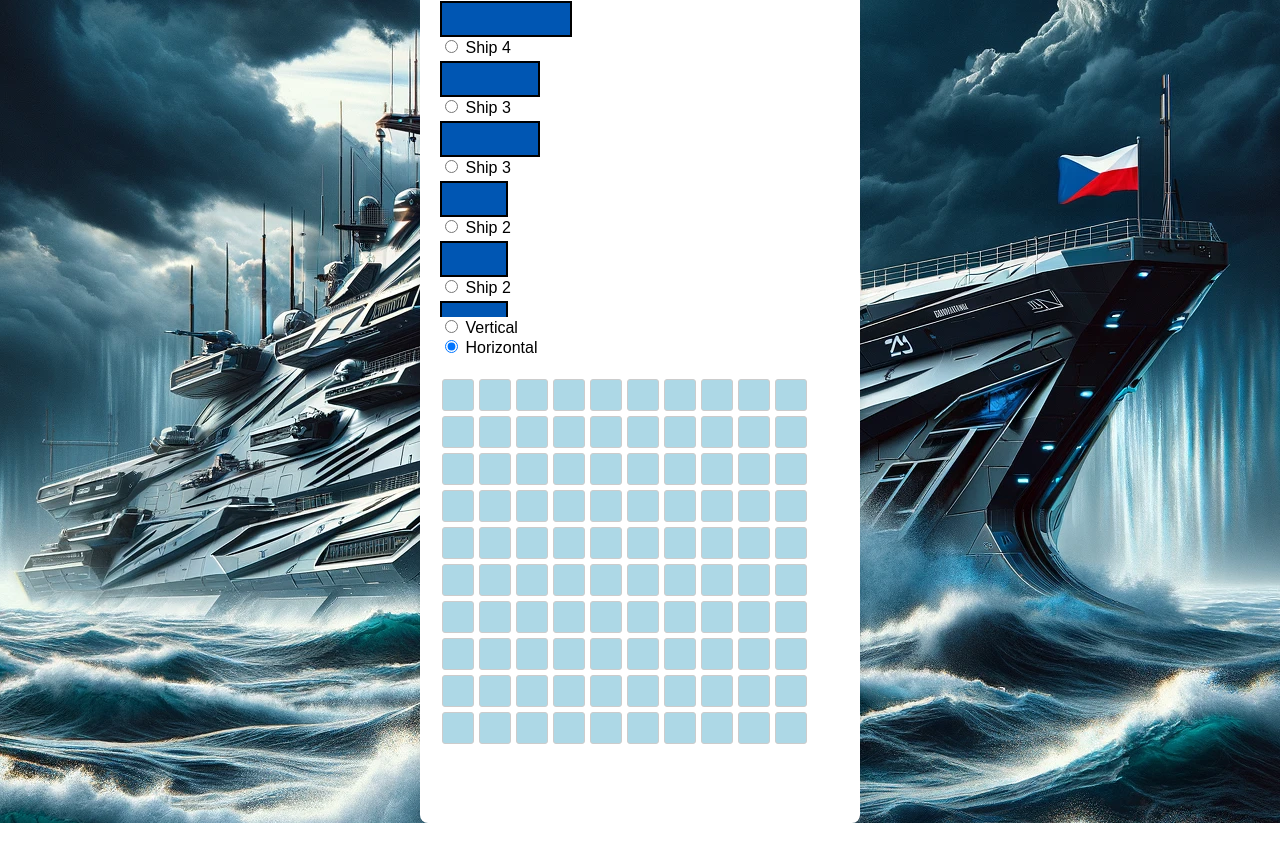
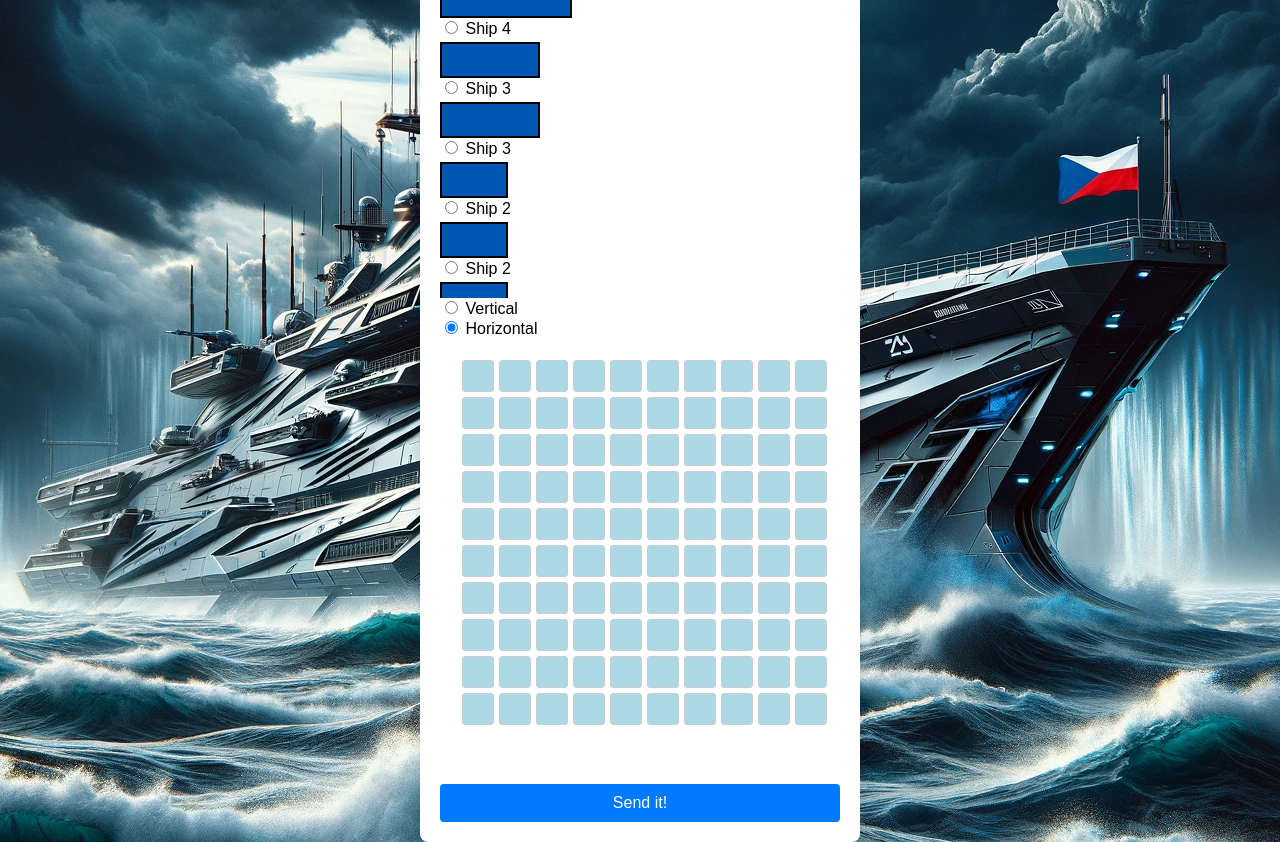
Before and after one commit to KirillBorodinskiy/IntaProject, a Django app: page /create-game/create-board.html/ in a window 1280 px wide. Run offline with Django 5.2, Linux system fonts and the light colour scheme.

Commit message:
GetBoard Function + auto-go to the next ship on placement
Co-authored-by: Roman <CommRom@users.noreply.github.com>

```diff
--- a/project/application/static/application/styles.css
+++ b/project/application/static/application/styles.css
@@ -93,6 +93,9 @@ body {
     box-shadow: 0 2px 10px rgba(0, 0, 0, 0.1);
     max-width: 400px;
     width: 100%;
+    display: flex;
+    flex-direction: column;
+    justify-content: center;
 }
 
 h2 {
@@ -173,8 +176,7 @@ p a:hover {
     display: grid;
     grid-template-columns: repeat(10, 1fr); /* 10 equal columns */
     border-collapse: collapse; /* Remove gaps between cells */
-    width: 300px; /* Adjust as needed */
-    margin: 20px auto; /* Center the grid */
+    margin: 20px; /* Center the grid */
 }
 
 .block {
--- a/project/application/templates/create-board.html
+++ b/project/application/templates/create-board.html
@@ -37,6 +37,7 @@
                 {% endfor %}
             {% endfor %}
         </div>
+        <button type="submit" onclick="getBoard()">Send it!</button>
 
         <script>
             function updateGameCell(gameId, row, col, value) {
@@ -72,8 +73,19 @@
                     console.error('Request failed:', error);
                 });
             }
+            function getBoard(){
+                const board = [];
 
-            // Function to get CSRF token from cookies (if needed for your setup)
+                for (let row_index = 0; row_index < 10; row_index++) {
+                  const row = [];
+                  for (let col_index = 0; col_index < 10; col_index++) {
+                    row.push(document.getElementById("grid"+row_index+col_index).dataset.hiddenValue);
+                  }
+                  board.push(row);
+                }
+                return board;
+            }
+
             function getCookie(name) {
                 let cookieValue = null;
                 if (document.cookie && document.cookie !== '') {
@@ -114,8 +126,21 @@
                         }
                     }
                     if (counterOfTheSameShipLengthPlaced == (5 - selectedShipLength)) {
-                        alert("No ships left!")
-                        return; // Maximum ships of this length already placed
+                        // Uncheck the currently selected radio button
+                        const currentShipRadios = document.getElementsByClassName("Ship"+selectedShipLength+"Select");
+                        for (const radio of currentShipRadios) {
+                            if (radio.checked) {
+                                radio.checked = false;
+                                break; // No need to continue checking once we uncheck one
+                            }
+                        }
+
+                        // Check the radio button for the next smaller ship length (if available)
+                        if (selectedShipLength > 1) {
+                            const nextShipRadios = document.getElementsByClassName("Ship"+(selectedShipLength-1)+"Select");
+                            nextShipRadios[0].checked = true; // Check the first radio button in the group
+                        }
+                        return;
                     }
 
                     // Check for adjacent occupied cells
@@ -160,6 +185,7 @@
                                 break;
                             }
                         }
+
                     } else {
                         // Handle the case where the ship can't be placed (e.g., show an alert)
                         alert("Cannot place ship here. There are adjacent ships!");
```
Also changed, not shown: project/db.sqlite3.
